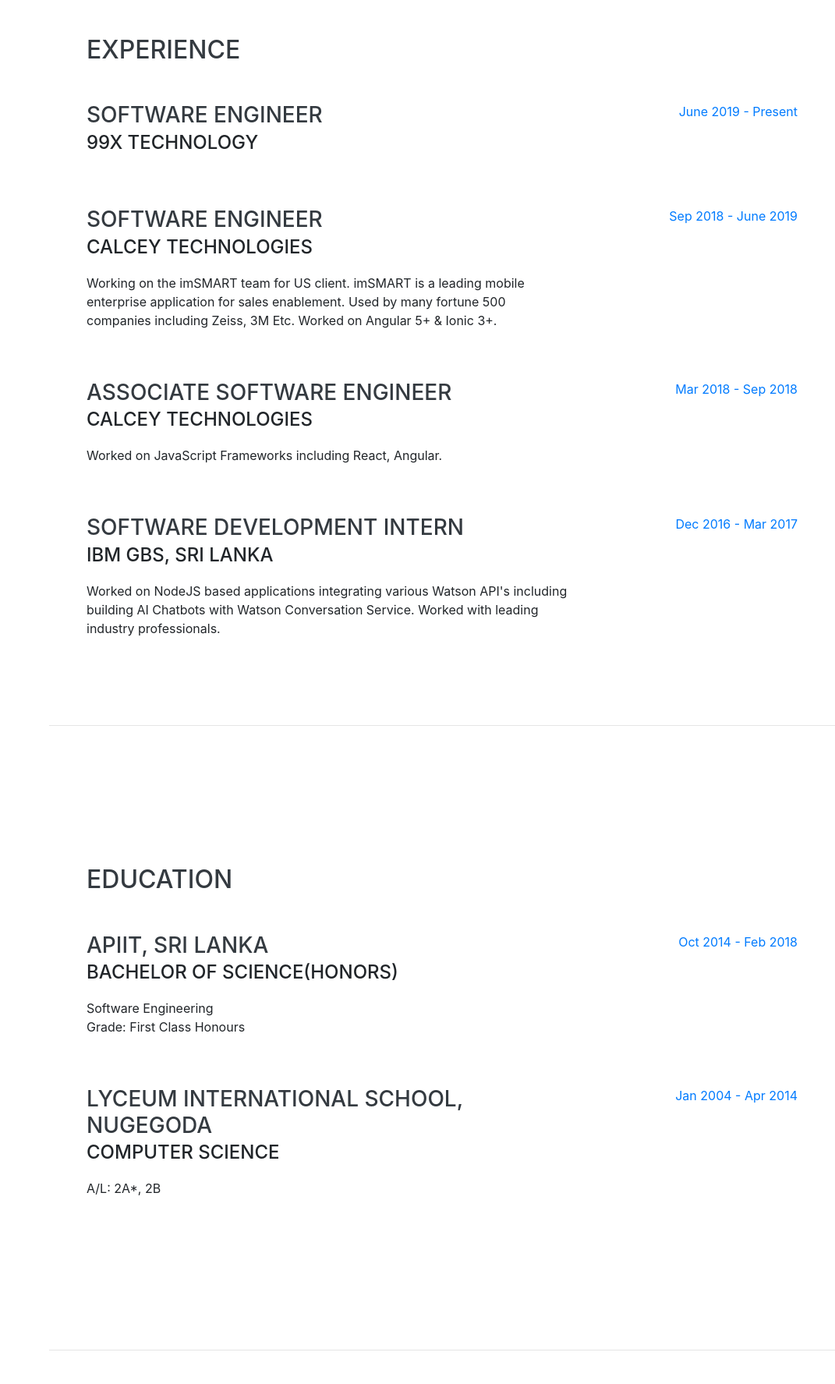
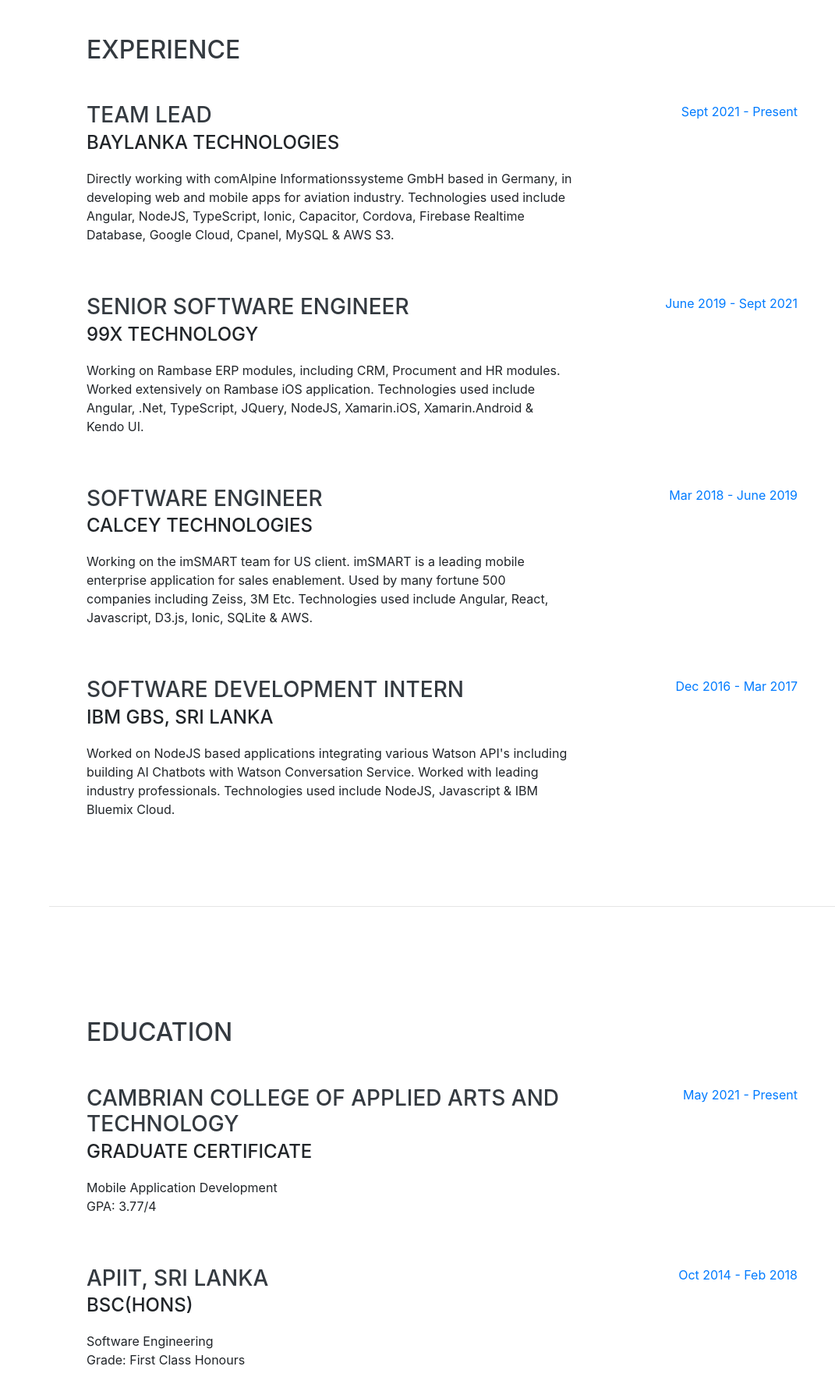
Before and after one commit to alphagamer7/alphagamer7.github.io, a website with bundled scripts: page index.html in a window 1280 px wide. Shown: the part 804-2579 px from the top of the page at 78% size, without its empty margins (209-1280 px from the left). Built offline with nearby package versions, Linux system fonts and the light colour scheme; a web font is replaced by a local one.

Commit message:
Updated content

```diff
--- a/index.html
+++ b/index.html
@@ -26,7 +26,7 @@
 <body id="page-top">
   <nav class="navbar navbar-expand-lg navbar-dark bg-primary fixed-top" id="sideNav">
     <a class="navbar-brand js-scroll-trigger" href="#page-top">
-      <span class="d-block d-lg-none">Athif Ahamed Shaffy</span>
+      <span class="d-block d-lg-none">Athif Shaffy</span>
       <span class="d-none d-lg-block">
         <img class="img-fluid img-profile rounded-circle mx-auto mb-2" src="img/profile.jpg" alt="" />
       </span>
@@ -64,11 +64,11 @@
           <span class="text-primary">Shaffy</span>
         </h1>
         <div class="subheading mb-5">
-          Dehiwala, Sri Lanka
+          Sudbury, Canada
           <a href="mailto:name@email.com">athif.shaffy@gmail.com</a>
         </div>
         <p class="lead mb-5">
-          Curious software developer | Javascript <i class="fa fa-heart"></i>
+          Software Engineer | Javascript <i class="fa fa-heart"></i>
         </p>
         <div class="social-icons">
           <a href="https://www.linkedin.com/in/athif-shaffy-5abb61a9/">
@@ -98,11 +98,29 @@
 
         <div class="resume-item d-flex flex-column flex-md-row justify-content-between mb-5">
           <div class="resume-content">
-            <h3 class="mb-0">Software Engineer</h3>
-            <div class="subheading mb-3">99X Technology</div>
+            <h3 class="mb-0">Team Lead</h3>
+            <div class="subheading mb-3">BayLanka Technologies</div>
+            <p>
+              Directly working with comAlpine Informationssysteme GmbH based in Germany, in developing web and mobile apps for aviation industry.
+              Technologies used include Angular, NodeJS, TypeScript, Ionic, Capacitor, Cordova, Firebase Realtime Database, Google Cloud, Cpanel, MySQL & AWS S3.
+            </p>
           </div>
           <div class="resume-date text-md-right">
-            <span class="text-primary">June 2019 - Present</span>
+            <span class="text-primary">Sept 2021 - Present</span>
+          </div>
+        </div>
+
+        <div class="resume-item d-flex flex-column flex-md-row justify-content-between mb-5">
+          <div class="resume-content">
+            <h3 class="mb-0">Senior Software Engineer</h3>
+            <div class="subheading mb-3">99X Technology</div>
+            <p>
+              Working on Rambase ERP modules, including CRM, Procument and HR modules. Worked extensively on Rambase iOS application.
+              Technologies used include Angular, .Net, TypeScript, JQuery, NodeJS, Xamarin.iOS, Xamarin.Android & Kendo UI.
+            </p>
+          </div>
+          <div class="resume-date text-md-right">
+            <span class="text-primary">June 2019 - Sept 2021</span>
           </div>
         </div>
 
@@ -113,23 +131,12 @@
             <p>
               Working on the imSMART team for US client. imSMART is a leading
               mobile enterprise application for sales enablement. Used by many
-              fortune 500 companies including Zeiss, 3M Etc. Worked on Angular
-              5+ & Ionic 3+.
+              fortune 500 companies including Zeiss, 3M Etc.
+              Technologies used include Angular, React, Javascript, D3.js, Ionic, SQLite & AWS.
             </p>
           </div>
           <div class="resume-date text-md-right">
-            <span class="text-primary">Sep 2018 - June 2019</span>
-          </div>
-        </div>
-
-        <div class="resume-item d-flex flex-column flex-md-row justify-content-between mb-5">
-          <div class="resume-content">
-            <h3 class="mb-0">Associate Software Engineer</h3>
-            <div class="subheading mb-3">Calcey Technologies</div>
-            <p>Worked on JavaScript Frameworks including React, Angular.</p>
-          </div>
-          <div class="resume-date text-md-right">
-            <span class="text-primary">Mar 2018 - Sep 2018</span>
+            <span class="text-primary">Mar 2018 - June 2019</span>
           </div>
         </div>
 
@@ -141,6 +148,7 @@
               Worked on NodeJS based applications integrating various Watson
               API's including building AI Chatbots with Watson Conversation
               Service. Worked with leading industry professionals.
+              Technologies used include NodeJS, Javascript & IBM Bluemix Cloud.
             </p>
           </div>
           <div class="resume-date text-md-right">
@@ -158,8 +166,20 @@
 
         <div class="resume-item d-flex flex-column flex-md-row justify-content-between mb-5">
           <div class="resume-content">
+            <h3 class="mb-0">Cambrian College of Applied Arts And Technology</h3>
+            <div class="subheading mb-3">Graduate Certificate</div>
+            <div>Mobile Application Development</div>
+            <p>GPA: 3.77/4</p>
+          </div>
+          <div class="resume-date text-md-right">
+            <span class="text-primary">May 2021 - Present</span>
+          </div>
+        </div>
+
+        <div class="resume-item d-flex flex-column flex-md-row justify-content-between mb-5">
+          <div class="resume-content">
             <h3 class="mb-0">APIIT, Sri Lanka</h3>
-            <div class="subheading mb-3">Bachelor of Science(Honors)</div>
+            <div class="subheading mb-3">BSc(Hons)</div>
             <div>Software Engineering</div>
             <p>Grade: First Class Honours</p>
           </div>
@@ -168,16 +188,6 @@
           </div>
         </div>
 
-        <div class="resume-item d-flex flex-column flex-md-row justify-content-between">
-          <div class="resume-content">
-            <h3 class="mb-0">Lyceum International School, Nugegoda</h3>
-            <div class="subheading mb-3">Computer Science</div>
-            <p>A/L: 2A*, 2B</p>
-          </div>
-          <div class="resume-date text-md-right">
-            <span class="text-primary">Jan 2004 - Apr 2014</span>
-          </div>
-        </div>
       </div>
     </section>
 
```
